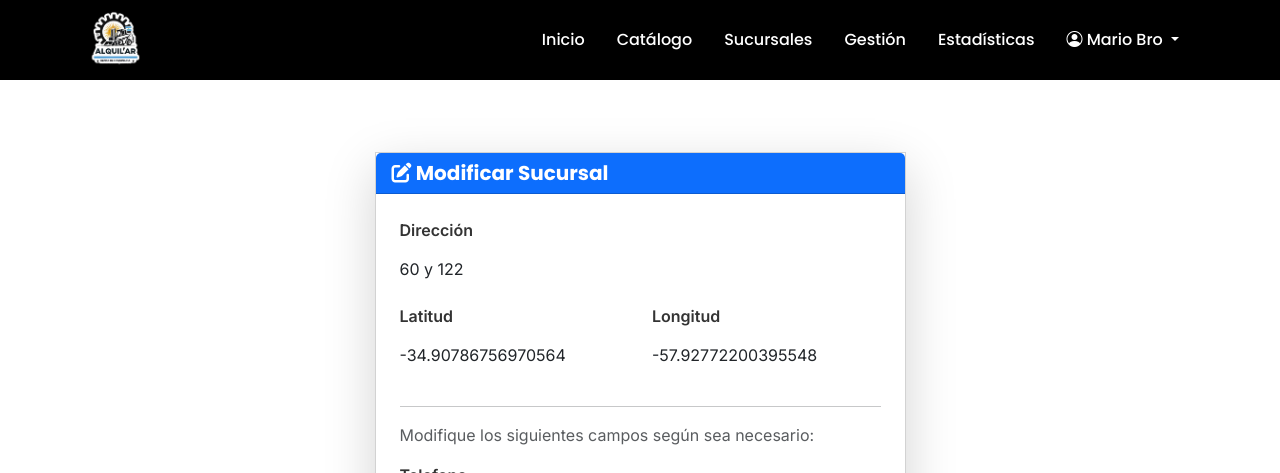
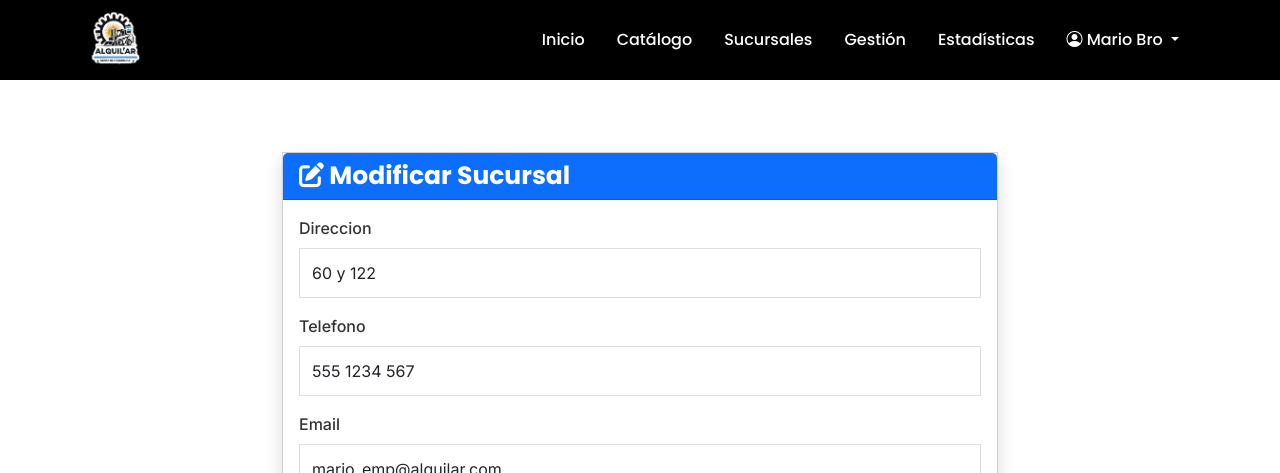
Before and after one commit to nunezValen/Alquil.Ar, a Django app: page /persona/sucursales/1/modificar/ in a window 1280 px wide. Shown: the top 473 px of the page. Run offline with Django 5.2, Linux system fonts and the light colour scheme; a user stored in the database is signed in; data comes from the database, SQL or seed files in the repository; parts of the project's set-up code (start-up, migrations or seed data) failed here and were passed over; some libraries are stand-ins or nearby versions.

Commit message:
feat: Ahora se puede editar la dirección de una sucursal y no puede haber direcciones repetidas, ni siquiera con sucursales ocultas.

```diff
--- a/persona/forms.py
+++ b/persona/forms.py
@@ -685,8 +685,8 @@
         if len(direccion) > 200:
             raise forms.ValidationError('La dirección no puede tener más de 200 caracteres.')
 
-        # Búsqueda case-insensitive de direcciones duplicadas sólo entre sucursales visibles
-        qs = Sucursal.objects.filter(direccion__iexact=direccion, es_visible=True)
+        # Búsqueda case-insensitive de direcciones duplicadas en TODAS las sucursales (visibles o no)
+        qs = Sucursal.objects.filter(direccion__iexact=direccion)
         # Excluir la instancia actual si estamos editando
         if self.instance.pk:
             qs = qs.exclude(pk=self.instance.pk)
@@ -719,15 +719,6 @@
         return cleaned_data
 
 class ModificarSucursalForm(SucursalForm):
-    class Meta(SucursalForm.Meta):
-        exclude = ['direccion', 'latitud', 'longitud']
-
-    def clean(self):
-        # Llama al método clean() de la clase base para obtener los datos limpios
-        cleaned_data = super(SucursalForm, self).clean()
-
-        # Como latitud y longitud no son parte de este formulario,
-        # no se necesita la validación que está en SucursalForm.clean().
-        # Aquí solo se realizan las validaciones de los campos que sí están presentes.
-
-        return cleaned_data
+    """Formulario de edición idéntico al de creación, permite modificar todos los campos."""
+    # Sin Meta personalizado: hereda los `fields` completos de `SucursalForm`.
+    pass
--- a/persona/models.py
+++ b/persona/models.py
@@ -292,7 +292,15 @@
     def clean(self):
         """Validaciones adicionales del modelo"""
         super().clean()
-        # Validar que el teléfono tenga el formato correcto
+
+        # 1) Dirección única (ignorando mayúsculas/minúsculas y espacios laterales)
+        direccion_normalizada = (self.direccion or '').strip()
+        if direccion_normalizada:
+            duplicados = Sucursal.objects.filter(direccion__iexact=direccion_normalizada).exclude(pk=self.pk)
+            if duplicados.exists():
+                raise ValidationError({'direccion': 'Ya existe una sucursal con esta dirección.'})
+
+        # 2) Teléfono con al menos 10 dígitos
         if self.telefono:
             # Eliminar espacios y guiones para contar dígitos
             digitos = ''.join(filter(str.isdigit, self.telefono))
--- a/persona/templates/persona/modificar_sucursal.html
+++ b/persona/templates/persona/modificar_sucursal.html
@@ -1,4 +1,5 @@
 {% extends 'base.html' %}
+{% load static %}
 {% load widget_tweaks %}
 
 {% block title %}Modificar Sucursal - ALQUIL.AR{% endblock %}
@@ -6,57 +7,47 @@
 {% block content %}
 <div class="container mt-5">
     <div class="row justify-content-center">
-        <div class="col-md-8 col-lg-6">
-            <div class="card shadow-lg">
+        <div class="col-md-8">
+            <div class="card shadow">
                 <div class="card-header bg-primary text-white">
-                    <h4 class="mb-0"><i class="fas fa-edit"></i> Modificar Sucursal</h4>
+                    <h3 class="mb-0"><i class="fas fa-edit"></i> Modificar Sucursal</h3>
                 </div>
-                <div class="card-body p-4">
-                    <form method="post" novalidate>
+                <div class="card-body">
+                    <form method="post">
                         {% csrf_token %}
+                        {% for field in form %}
+                        {% if field.name != 'latitud' and field.name != 'longitud' %}
+                        <div class="form-group mb-3">
+                            <label for="{{ field.id_for_label }}" class="form-label">{{ field.label }}</label>
+                            {% if field.errors %}
+                                {% render_field field class="form-control is-invalid" %}
+                            {% else %}
+                                {% render_field field class="form-control" %}
+                            {% endif %}
+                            {% for error in field.errors %}
+                                <div class="invalid-feedback">{{ error }}</div>
+                            {% endfor %}
+                        </div>
+                        {% endif %}
+                        {% endfor %}
+
+                        {{ form.latitud.as_hidden }}
+                        {{ form.longitud.as_hidden }}
 
                         <div class="mb-3">
-                            <label class="form-label fw-bold">Dirección</label>
-                            <p class="form-control-plaintext">{{ sucursal.direccion }}</p>
+                            <label class="form-label">Selecciona la ubicación en el mapa</label>
+                            <div id="map" style="height: 400px; width: 100%;"></div>
+                            <small class="form-text text-muted">Haz clic en el mapa para establecer las coordenadas de la sucursal.</small>
+                            {% if form.latitud.errors or form.longitud.errors %}
+                                <div class="invalid-feedback d-block mt-2">
+                                    {% if form.latitud.errors %}{{ form.latitud.errors.0 }}{% endif %}
+                                    {% if form.longitud.errors and not form.latitud.errors %}{{ form.longitud.errors.0 }}{% endif %}
+                                </div>
+                            {% endif %}
                         </div>
-
-                        <div class="row">
-                            <div class="col-md-6 mb-3">
-                                <label class="form-label fw-bold">Latitud</label>
-                                <p class="form-control-plaintext">{{ sucursal.latitud }}</p>
-                            </div>
-                            <div class="col-md-6 mb-3">
-                                <label class="form-label fw-bold">Longitud</label>
-                                <p class="form-control-plaintext">{{ sucursal.longitud }}</p>
-                            </div>
-                        </div>
-
-                        <hr>
-
-                        <p class="text-muted mb-3">Modifique los siguientes campos según sea necesario:</p>
-
-                        {% for field in form %}
-                        <div class="mb-3">
-                            <label for="{{ field.id_for_label }}" class="form-label fw-bold">{{ field.label }}</label>
-                            {% render_field field class+="form-control" %}
-                            {% if field.help_text %}
-                                <small class="form-text text-muted">{{ field.help_text }}</small>
-                            {% endif %}
-                            {% for error in field.errors %}
-                                <div class="invalid-feedback d-block">
-                                    {{ error }}
-                                </div>
-                            {% endfor %}
-                        </div>
-                        {% endfor %}
-
-                        <div class="d-grid gap-2 d-md-flex justify-content-md-end mt-4">
-                            <a href="{% url 'persona:lista_sucursales' %}" class="btn btn-secondary me-md-2">
-                                <i class="fas fa-times"></i> Cancelar
-                            </a>
-                            <button type="submit" class="btn btn-primary">
-                                <i class="fas fa-save"></i> Guardar Cambios
-                            </button>
+                        <div class="d-grid gap-2">
+                            <button type="submit" class="btn btn-primary">Guardar Cambios</button>
+                            <a href="{% url 'persona:lista_sucursales' %}" class="btn btn-secondary">Cancelar</a>
                         </div>
                     </form>
                 </div>
@@ -64,4 +55,61 @@
         </div>
     </div>
 </div>
+<!-- Leaflet -->
+<link rel="stylesheet" href="https://unpkg.com/leaflet@1.9.4/dist/leaflet.css" />
+<script src="https://unpkg.com/leaflet@1.9.4/dist/leaflet.js"></script>
+<script>
+    document.addEventListener('DOMContentLoaded', function() {
+        const latInput = document.getElementById('id_latitud');
+        const lngInput = document.getElementById('id_longitud');
+
+        // Si hay valores previos (sucursal existente) usarlos como centro y marcador inicial
+        const defaultLat = latInput.value ? parseFloat(latInput.value) : -34.92015;
+        const defaultLng = lngInput.value ? parseFloat(lngInput.value) : -57.95249;
+
+        const map = L.map('map').setView([defaultLat, defaultLng], 13);
+
+        L.tileLayer('https://{s}.basemaps.cartocdn.com/light_all/{z}/{x}/{y}{r}.png', {
+            attribution: '&copy; <a href="https://www.openstreetmap.org/copyright">OpenStreetMap</a> contributors &copy; <a href="https://carto.com/attributions">CARTO</a>',
+            subdomains: 'abcd',
+            maxZoom: 19
+        }).addTo(map);
+
+        const customIcon = L.icon({
+            iconUrl: 'https://cdn.rawgit.com/pointhi/leaflet-color-markers/master/img/marker-icon-2x-black.png',
+            shadowUrl: 'https://cdnjs.cloudflare.com/ajax/libs/leaflet/1.9.4/images/marker-shadow.png',
+            iconSize: [25, 41],
+            iconAnchor: [12, 41],
+            popupAnchor: [1, -34],
+            shadowSize: [41, 41]
+        });
+
+        let marker = null;
+        if (latInput.value && lngInput.value) {
+            marker = L.marker([defaultLat, defaultLng], {icon: customIcon}).addTo(map);
+        }
+
+        map.on('click', function(e) {
+            const { lat, lng } = e.latlng;
+            if (marker) {
+                marker.setLatLng([lat, lng]);
+            } else {
+                marker = L.marker([lat, lng], {icon: customIcon}).addTo(map);
+            }
+            latInput.value = lat.toFixed(6);
+            lngInput.value = lng.toFixed(6);
+        });
+    });
+
+    // Validar antes de enviar
+    document.addEventListener('DOMContentLoaded', function() {
+        const form = document.querySelector('form');
+        const submitBtn = form.querySelector('button[type="submit"]');
+        submitBtn.addEventListener('click', function(e) {
+            if (!form.reportValidity()) {
+                e.preventDefault();
+            }
+        });
+    });
+</script>
 {% endblock %}
```
Also changed, not shown: persona/templates/persona/lista_sucursales.html (+6 -1 lines).
